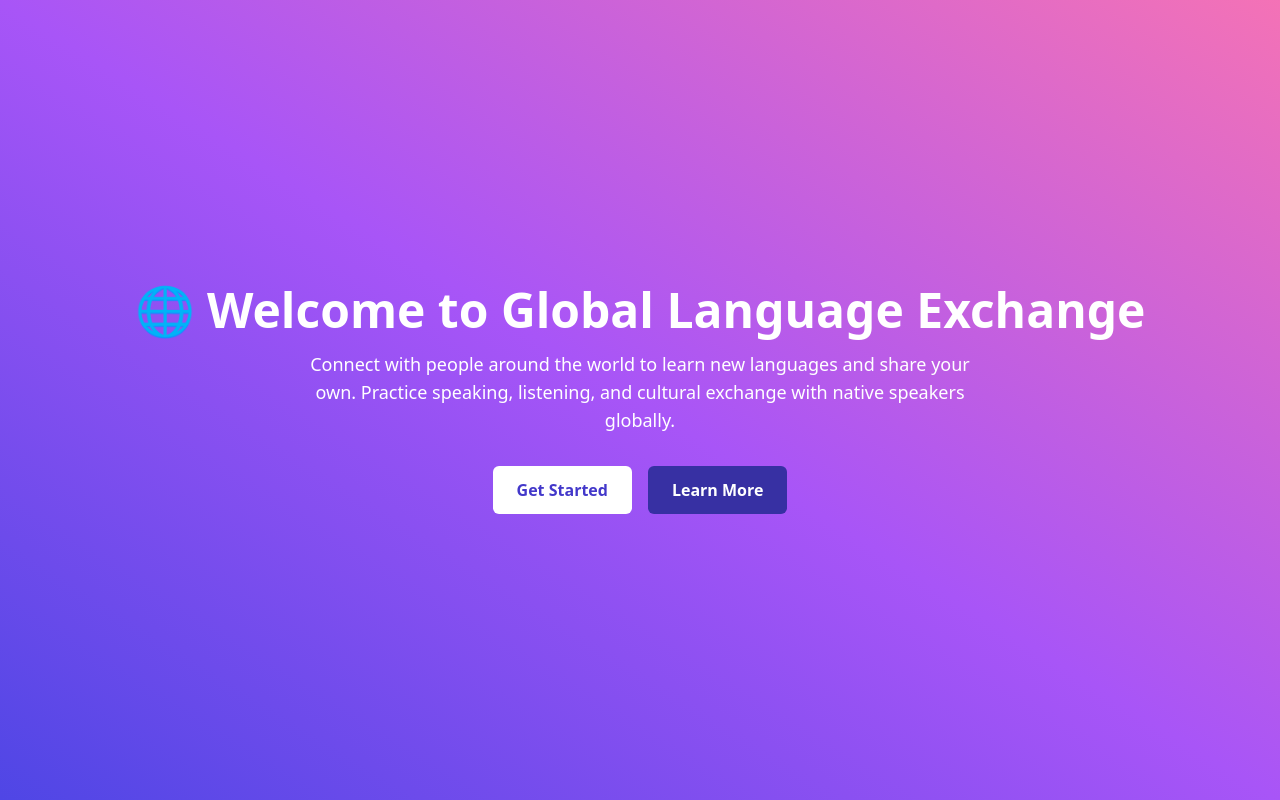
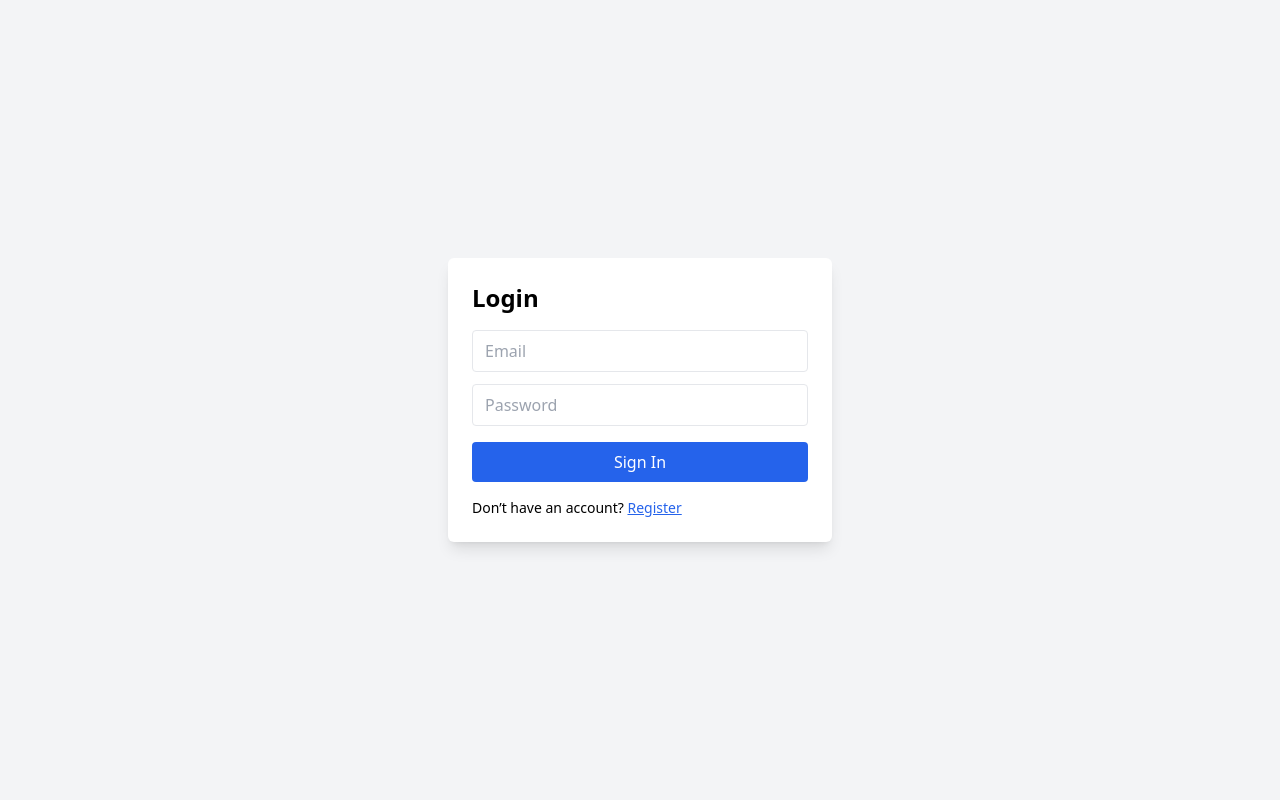
Before and after one commit to Jazlan06/global-language-exchange, a React (Vite) app in the folder client/: page /login in a window 1280 px wide. Built offline with nearby package versions, Linux system fonts and the light colour scheme.

Commit message:
Login Page Created with it's logic

```diff
--- a/client/src/App.jsx
+++ b/client/src/App.jsx
@@ -1,10 +1,15 @@
-import React from "react";
-import LandingPage from "./components/LandingPage";
+import { Route, Routes, Navigate } from "react-router-dom";
+import LoginPage from "./pages/LoginPage";
+
+const isAuthenticated = false;
 
 export default function App() {
     return (
-        <div>
-            <LandingPage />
-        </div>
-    );
+        <Routes>
+            <Route path="/" element={
+                isAuthenticated ? <Navigate to="/dashboard" /> : <Navigate to="/login" />
+            } />
+            <Route path="/login" element={<LoginPage />} />
+        </Routes>
+    )
 }
--- a/client/src/main.jsx
+++ b/client/src/main.jsx
@@ -1,10 +1,13 @@
 import React from 'react';
 import ReactDOM from 'react-dom/client';
-import './index.css'; // ⬅️ This is critical
+import { BrowserRouter } from 'react-router-dom';
 import App from './App.jsx';
+import './index.css';
 
 ReactDOM.createRoot(document.getElementById('root')).render(
     <React.StrictMode>
-        <App />
+        <BrowserRouter>
+            <App />
+        </BrowserRouter>
     </React.StrictMode>
 );
--- /dev/null
+++ b/client/src/pages/LoginPage.jsx
@@ -0,0 +1,73 @@
+import { useState } from 'react';
+import { login } from '../services/authService';
+
+export default function LoginPage() {
+    const [formData, setFormData] = useState({ email: '', password: '' });
+    const [error, setError] = useState('');
+    const [loading, setLoading] = useState(false);
+
+    const handleChange = (e) => {
+        setFormData((prev) => ({ ...prev, [e.target.name]: e.target.value }));
+    };
+
+    const handleSubmit = async (e) => {
+        e.preventDefault();
+        setError('');
+        setLoading(true);
+
+        try {
+            const data = await login(formData.email, formData.password);
+            console.log('Login success:', data);
+            // TODO: store token or user info
+            // e.g. localStorage.setItem('token', data.token);
+            // redirect to dashboard
+            window.location.href = '/dashboard';
+        } catch (err) {
+            setError(err?.response?.data?.message || 'Login failed');
+        } finally {
+            setLoading(false);
+        }
+    };
+
+    return (
+        <div className="min-h-screen flex items-center justify-center bg-gray-100 px-4">
+            <form
+                onSubmit={handleSubmit}
+                className="bg-white shadow-lg rounded-md p-6 w-full max-w-sm"
+            >
+                <h2 className="text-2xl font-bold mb-4">Login</h2>
+
+                {error && <p className="text-red-600 text-sm mb-3">{error}</p>}
+
+                <input
+                    type="email"
+                    name="email"
+                    placeholder="Email"
+                    value={formData.email}
+                    onChange={handleChange}
+                    required
+                    className="w-full mb-3 px-3 py-2 border rounded"
+                />
+                <input
+                    type="password"
+                    name="password"
+                    placeholder="Password"
+                    value={formData.password}
+                    onChange={handleChange}
+                    required
+                    className="w-full mb-4 px-3 py-2 border rounded"
+                />
+                <button
+                    type="submit"
+                    disabled={loading}
+                    className="w-full bg-blue-600 text-white py-2 rounded hover:bg-blue-700 disabled:opacity-50"
+                >
+                    {loading ? 'Logging in...' : 'Sign In'}
+                </button>
+                <p className="text-sm mt-4">
+                    Don’t have an account? <a href="/register" className="text-blue-600 underline">Register</a>
+                </p>
+            </form>
+        </div>
+    );
+}
--- /dev/null
+++ b/client/src/services/authService.js
@@ -0,0 +1,16 @@
+import axios from 'axios';
+
+const API = axios.create({
+    baseURL: 'http://localhost:5000/api',
+    withCredentials: true,
+});
+
+export const login = async (email, password) => {
+    const response = await API.post('/auth/login', { email, password });
+    return response.data;
+};
+
+export const register = async (formData) => {
+    const response = await API.post('auth/register', formData);
+    return response.data;
+}
```
Also changed, not shown: 1 other file (tests, documents, lock files or other folders).
